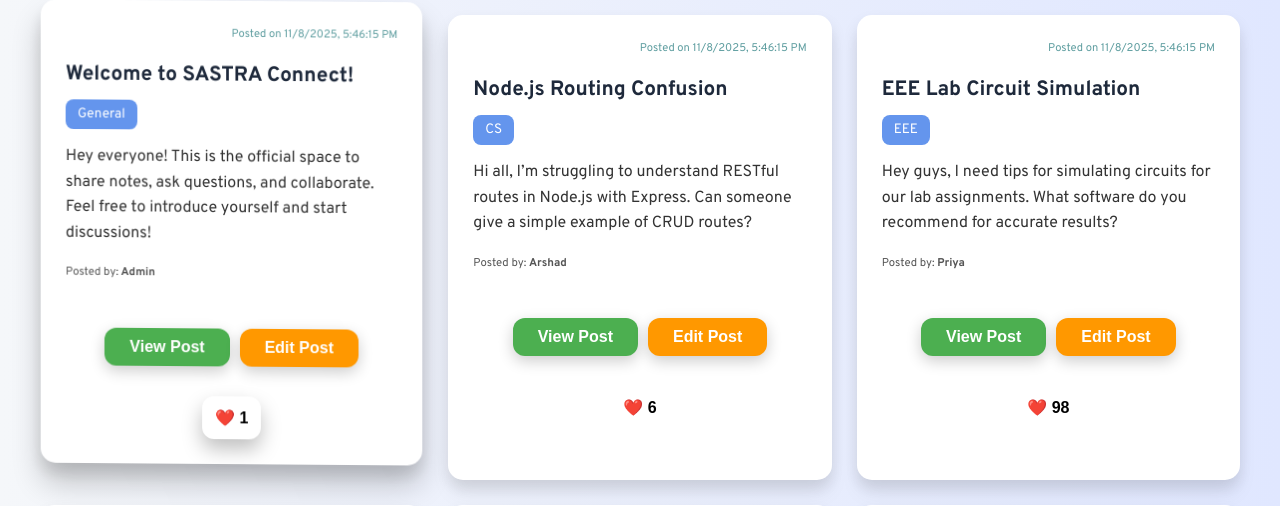
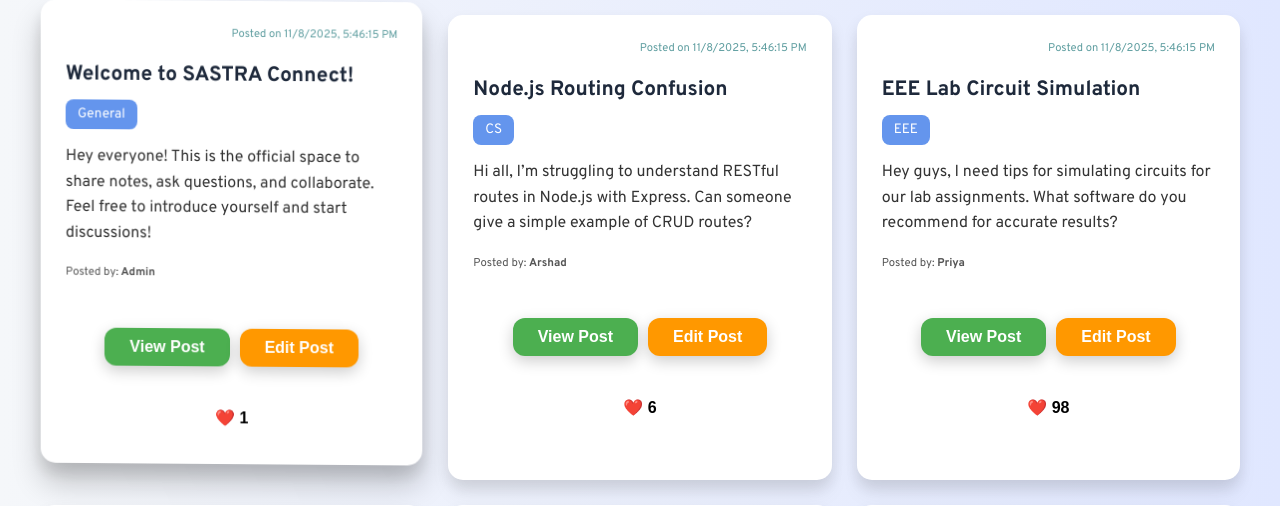
Before and after one commit to ArshadAhmedShaik/SASTRAConnectLite, a Node server app: page /posts in a window 1280 px wide, with the pointer over the restyled element. Shown: the part 165-671 px from the top of the page. Run offline with Node 20, Linux system fonts and the light colour scheme.

Commit message:
changes css like button

```diff
--- a/public/css/style.css
+++ b/public/css/style.css
@@ -111,6 +111,7 @@ h1 span {
 .like-button:hover {
     transform: none;
     background-color: transparent;
+    box-shadow: none;
 }
 
 .view-post-btn,
```
